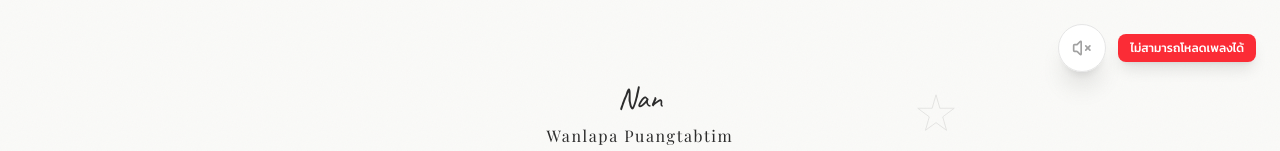
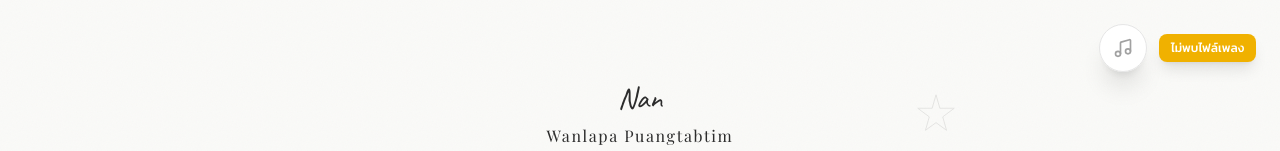
Before and after one commit to TanParanyou/wd-project, a Next.js app: page / in a window 1280 px wide. Shown: the top 151 px of the page. Built offline with nearby package versions, Linux system fonts and the light colour scheme; no server answers.

Commit message:
refactor: improve BackgroundMusic loading logic with metadata preloading, error handling, and robust lifecycle management

```diff
--- a/src/features/invitation/components/BackgroundMusic.tsx
+++ b/src/features/invitation/components/BackgroundMusic.tsx
@@ -1,7 +1,7 @@
 "use client";
 
 import React, { useState, useRef, useEffect } from "react";
-import { Volume2, VolumeX } from "lucide-react";
+import { Volume2, VolumeX, Music } from "lucide-react";
 import { motion, AnimatePresence } from "framer-motion";
 
 interface BackgroundMusicProps {
@@ -14,38 +14,79 @@ const BackgroundMusic: React.FC<BackgroundMusicProps> = ({
   const [isPlaying, setIsPlaying] = useState(false);
   const [hasInteracted, setHasInteracted] = useState(false);
   const [isAudioReady, setIsAudioReady] = useState(false);
-  const [error, setError] = useState("");
+  const [loadError, setLoadError] = useState(false);
   const audioRef = useRef<HTMLAudioElement | null>(null);
 
   useEffect(() => {
     // สร้าง audio element
-    const audio = new Audio(audioSrc);
+    const audio = new Audio();
     audio.loop = true;
-    audio.preload = "auto";
-
-    // ตั้งค่า volume
+    audio.preload = "metadata"; // โหลดแค่ metadata ก่อน เร็วกว่า
     audio.volume = 0.5;
 
+    let isMounted = true;
+
     // Event listeners
-    audio.addEventListener('canplaythrough', () => {
-      setIsAudioReady(true);
-    });
+    const handleCanPlay = () => {
+      if (isMounted) {
+        setIsAudioReady(true);
+        setLoadError(false);
+      }
+    };
 
-    audio.addEventListener('error', (e) => {
-      console.error('Audio error:', e);
-      setError("ไม่สามารถโหลดเพลงได้");
-    });
+    const handleError = () => {
+      if (isMounted) {
+        console.error('Audio load error');
+        setLoadError(true);
+        setIsAudioReady(false);
+      }
+    };
+
+    const handleLoadedMetadata = () => {
+      if (isMounted) {
+        setIsAudioReady(true);
+      }
+    };
+
+    audio.addEventListener('canplay', handleCanPlay);
+    audio.addEventListener('canplaythrough', handleCanPlay);
+    audio.addEventListener('loadedmetadata', handleLoadedMetadata);
+    audio.addEventListener('error', handleError);
+
+    // ตั้งค่า src หลังจาก add event listeners
+    audio.src = audioSrc;
+    audio.load();
 
     audioRef.current = audio;
 
+    // Timeout สำหรับตรวจสอบว่าโหลดนานเกินไป
+    const timeoutId = setTimeout(() => {
+      if (isMounted && !isAudioReady) {
+        console.log('Audio load timeout - file may not exist');
+        setLoadError(true);
+      }
+    }, 5000);
+
     return () => {
+      isMounted = false;
+      clearTimeout(timeoutId);
       audio.pause();
       audio.src = "";
+      audio.removeEventListener('canplay', handleCanPlay);
+      audio.removeEventListener('canplaythrough', handleCanPlay);
+      audio.removeEventListener('loadedmetadata', handleLoadedMetadata);
+      audio.removeEventListener('error', handleError);
     };
   }, [audioSrc]);
 
   const togglePlay = async () => {
-    if (!audioRef.current || !isAudioReady) return;
+    if (!audioRef.current) return;
+
+    // ถ้าไฟล์ไม่พร้อม ให้ลองโหลดใหม่
+    if (!isAudioReady) {
+      audioRef.current.load();
+      return;
+    }
 
     try {
       if (isPlaying) {
@@ -63,10 +104,8 @@ const BackgroundMusic: React.FC<BackgroundMusicProps> = ({
       }
     } catch (err) {
       console.error("Play error:", err);
-      setError("กรุณาแตะอีกครั้งเพื่อเล่นเพลง");
-
-      // ลองใหม่หลังจาก user interaction
-      setTimeout(() => setError(""), 3000);
+      // บน mobile อาจต้องการ interaction ก่อน
+      setIsPlaying(false);
     }
   };
 
@@ -79,10 +118,9 @@ const BackgroundMusic: React.FC<BackgroundMusicProps> = ({
           animate={{ scale: 1, opacity: 1 }}
           whileHover={{ scale: 1.1 }}
           whileTap={{ scale: 0.9 }}
-          className={`flex h-12 w-12 items-center justify-center rounded-full shadow-xl backdrop-blur-md border border-neutral-200 bg-white/90 text-neutral-800 ${
-            !isAudioReady && 'opacity-50 cursor-not-allowed'
+          className={`flex h-12 w-12 items-center justify-center rounded-full shadow-xl backdrop-blur-md border border-neutral-200 bg-white/90 text-neutral-800 transition-opacity ${
+            !isAudioReady && !loadError ? 'opacity-70' : ''
           }`}
-          disabled={!isAudioReady}
           aria-label={isPlaying ? "Pause Music" : "Play Music"}
         >
           <AnimatePresence mode="wait">
@@ -92,6 +130,7 @@ const BackgroundMusic: React.FC<BackgroundMusicProps> = ({
                 initial={{ rotate: -180, opacity: 0 }}
                 animate={{ rotate: 0, opacity: 1 }}
                 exit={{ rotate: 180, opacity: 0 }}
+                className="relative"
               >
                 <Volume2 className="h-5 w-5 text-neutral-800" />
                 <motion.div
@@ -99,6 +138,15 @@ const BackgroundMusic: React.FC<BackgroundMusicProps> = ({
                   animate={{ scale: [1, 1.5, 1], opacity: [0.5, 0, 0.5] }}
                   transition={{ duration: 2, repeat: Infinity }}
                 />
+              </motion.div>
+            ) : loadError ? (
+              <motion.div
+                key="error"
+                initial={{ rotate: 180, opacity: 0 }}
+                animate={{ rotate: 0, opacity: 1 }}
+                exit={{ rotate: -180, opacity: 0 }}
+              >
+                <Music className="h-5 w-5 text-neutral-400" />
               </motion.div>
             ) : (
               <motion.div
@@ -115,33 +163,24 @@ const BackgroundMusic: React.FC<BackgroundMusicProps> = ({
       </div>
 
       <AnimatePresence>
-        {!hasInteracted && isAudioReady && (
+        {!hasInteracted && isAudioReady && !loadError && (
           <motion.div
             initial={{ opacity: 0, x: 20 }}
             animate={{ opacity: 1, x: 0 }}
             exit={{ opacity: 0, x: 20 }}
-            className="bg-neutral-800 text-white px-3 py-1.5 rounded-lg text-xs font-medium shadow-lg"
+            className="bg-neutral-800 text-white px-3 py-1.5 rounded-lg text-xs font-medium shadow-lg whitespace-nowrap"
           >
             กดเพื่อเปิดเพลง 🎵
           </motion.div>
         )}
-        {error && (
+        {loadError && (
           <motion.div
             initial={{ opacity: 0 }}
             animate={{ opacity: 1 }}
             exit={{ opacity: 0 }}
-            className="bg-red-500 text-white px-3 py-1.5 rounded-lg text-xs font-medium shadow-lg"
+            className="bg-yellow-500 text-white px-3 py-1.5 rounded-lg text-xs font-medium shadow-lg whitespace-nowrap"
           >
-            {error}
-          </motion.div>
-        )}
-        {!isAudioReady && !error && (
-          <motion.div
-            initial={{ opacity: 0 }}
-            animate={{ opacity: 1 }}
-            className="text-[10px] text-neutral-400 uppercase tracking-tighter"
-          >
-            กำลังโหลด...
+            ไม่พบไฟล์เพลง
           </motion.div>
         )}
       </AnimatePresence>
```
